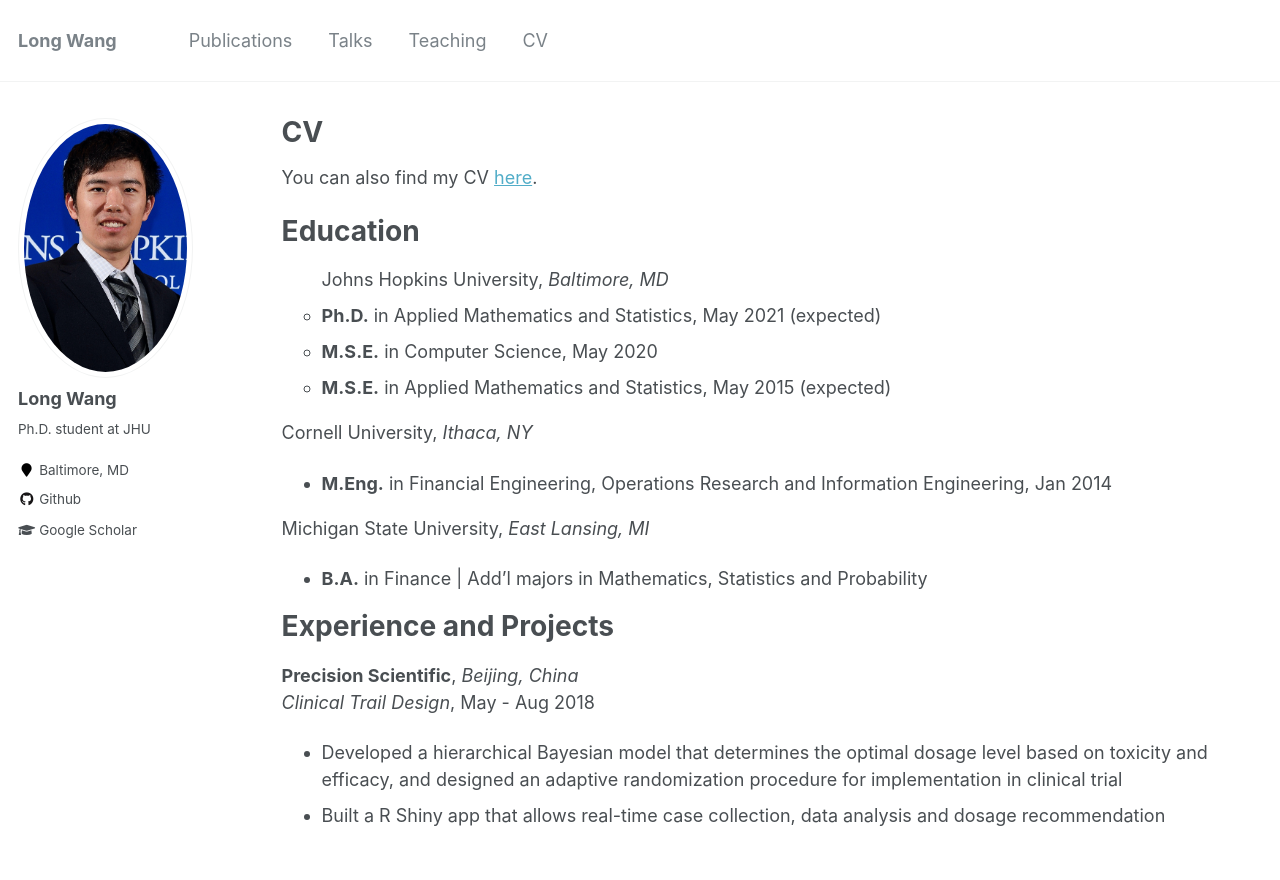
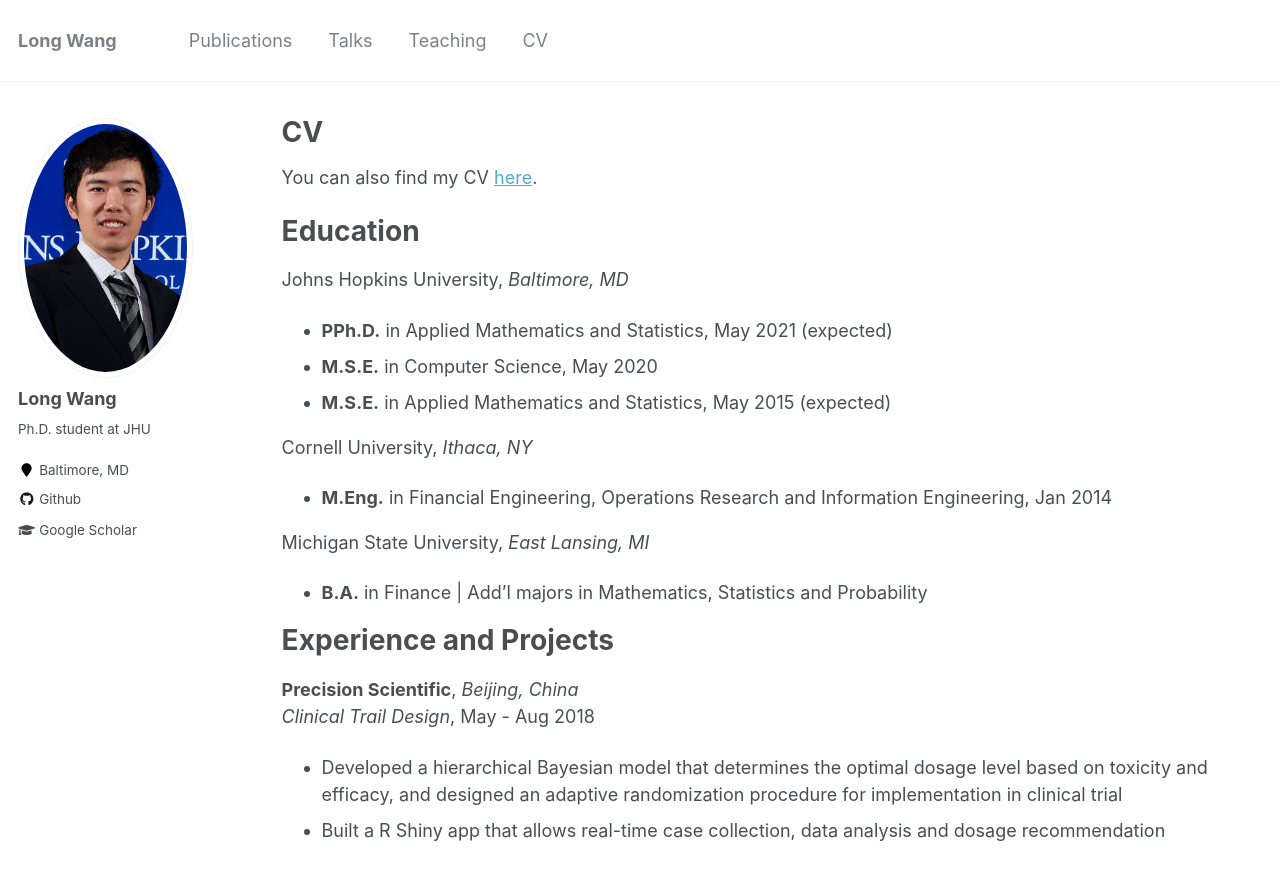
Before and after one commit to longwang-jhu/longwang-jhu.github.io, a Jekyll site: the page built from _pages/cv.md, in a window 1280 px wide and 900 px high. Shown: the top 880 px of the window. Built offline with Jekyll 4.4.1, drawn with Linux system fonts in a browser that asks for light colours.

Commit message:
Update cv.md

```diff
--- a/_pages/cv.md
+++ b/_pages/cv.md
@@ -13,15 +13,11 @@ You can also find my CV <a href="">here</a>.
 
 Education
 ======
-<ul style="list-style-type: none">
-  <li>
-    Johns Hopkins University, <i>Baltimore, MD</i>
-    <ul style="padding-left: 0">
-      <li><b>Ph.D.</b> in Applied Mathematics and Statistics, May 2021 (expected)</li>
-      <li><b>M.S.E.</b> in Computer Science, May 2020</li>
-      <li><b>M.S.E.</b> in Applied Mathematics and Statistics, May 2015 (expected)</li>
-    </ul>
-  </li>
+Johns Hopkins University, <i>Baltimore, MD</i>
+<ul style="margin-top: 0">
+  <li><b>PPh.D.</b> in Applied Mathematics and Statistics, May 2021 (expected)</li>
+  <li><b>M.S.E.</b> in Computer Science, May 2020</li>
+  <li><b>M.S.E.</b> in Applied Mathematics and Statistics, May 2015 (expected)</li>
 </ul>
 
 Cornell University, <i>Ithaca, NY</i>
@@ -30,7 +26,7 @@ Cornell University, <i>Ithaca, NY</i>
 </ul>
 
 Michigan State University, <i>East Lansing, MI</i>
-<ul>
+<ul style="margin-top: 0">
   <li><b>B.A.</b> in Finance | Add’l majors in Mathematics, Statistics and Probability</li>
 </ul>
 
```
